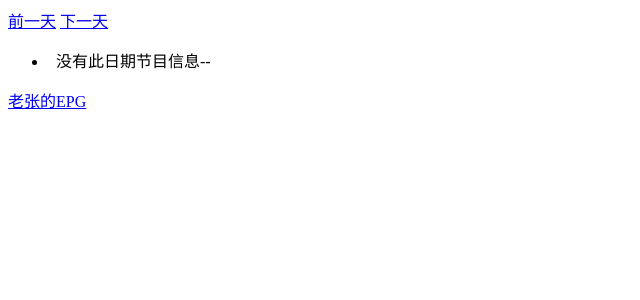
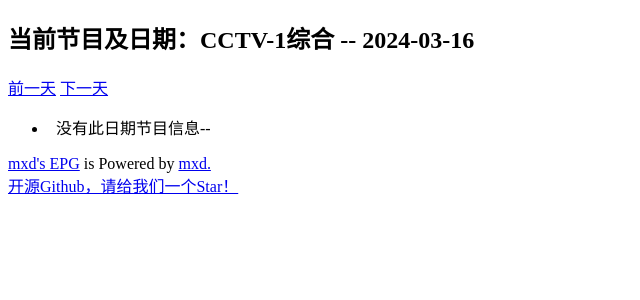
Before and after one commit to mxdabc/epg, a Django app: page /api/web/?ch=CCTV1&date=20240316 in a window 1280 px wide. Shown: the top 300 px of the page, without its empty margins (0-640 px from the left). Run offline with Django 3.2, Linux system fonts and the light colour scheme; data comes from the database, SQL or seed files in the repository; parts of the project's set-up code (start-up, migrations or seed data) failed here and were passed over.

Commit message:
同步更新V2.0-20240309版本
修复前端页面

```diff
--- a/web/templates/single_channel_epgs.html
+++ b/web/templates/single_channel_epgs.html
@@ -2,10 +2,14 @@
 <html lang="zh-cn">
 <head>
     <meta charset="UTF-8">
-    <title>{{ title }}</title>
+    <meta name="description" content="免费EPG节目清单，IPTV">
+    <meta name="keywords" content="IPTV,epg,m3u8,live,cctv,地方台,直播">
+    <meta name="author" content="mxdyeah">
+    <title>{{ title }} - EPG节目清单 - mxd's EPG</title>
 </head>
 <body>
 <div>
+    <h2>当前节目及日期：{{ title }}</h2>
     <a href="{{ yesterday_url }}"><span>前一天</span></a>
     <a href="{{ tomorrow_url }}"><span>下一天</span></a>
     <ul>
@@ -15,5 +19,5 @@
     </ul>
 </div>
 </body>
-<footer><a href="https://github.com/supzhang/epg">老张的EPG</a></footer>
+<footer><a href="https://epg.imxd.top/">mxd's&nbsp;EPG</a>&nbsp;is&nbsp;Powered&nbsp;by&nbsp;<a href="https://mxdyeah.top/">mxd.</a><br><a href="https://github.com/mxdabc/epg/">开源Github，请给我们一个Star！</a></footer>
 </html>
```
